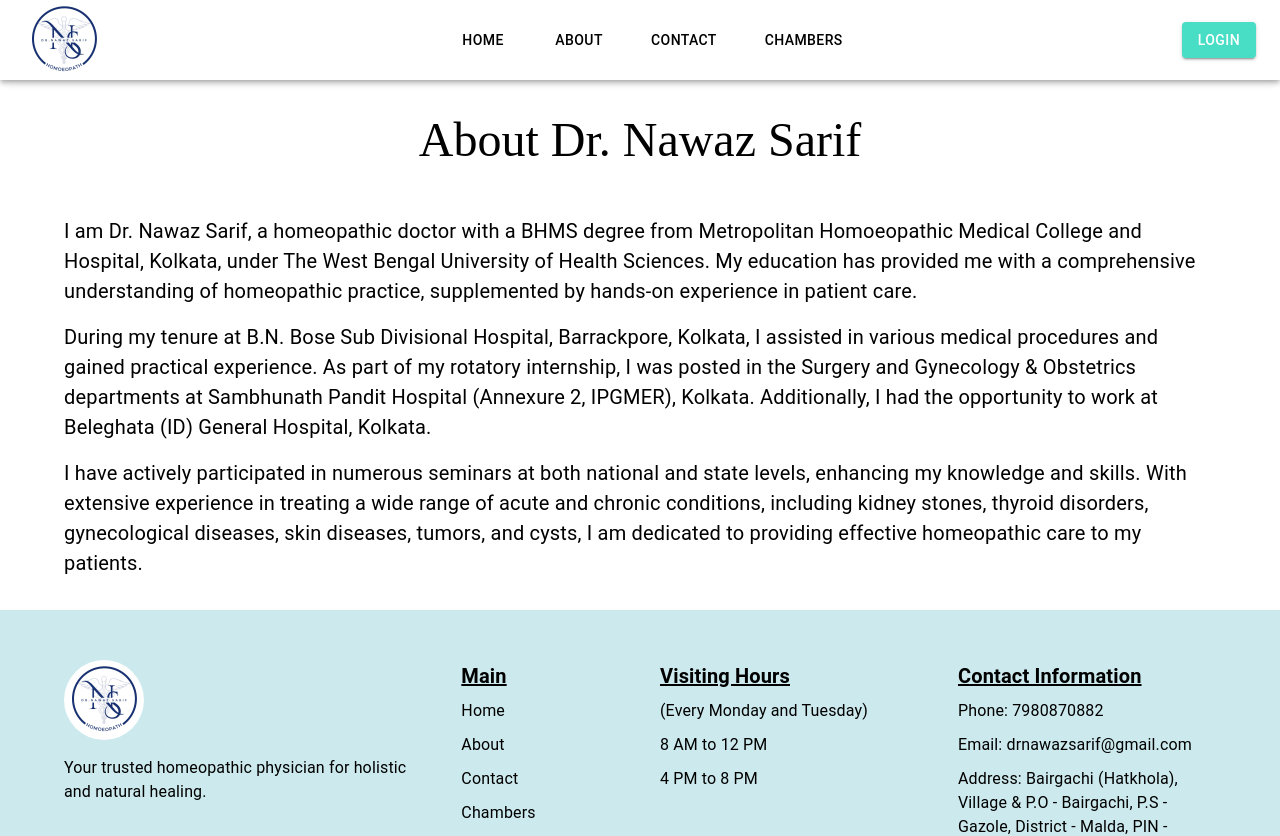
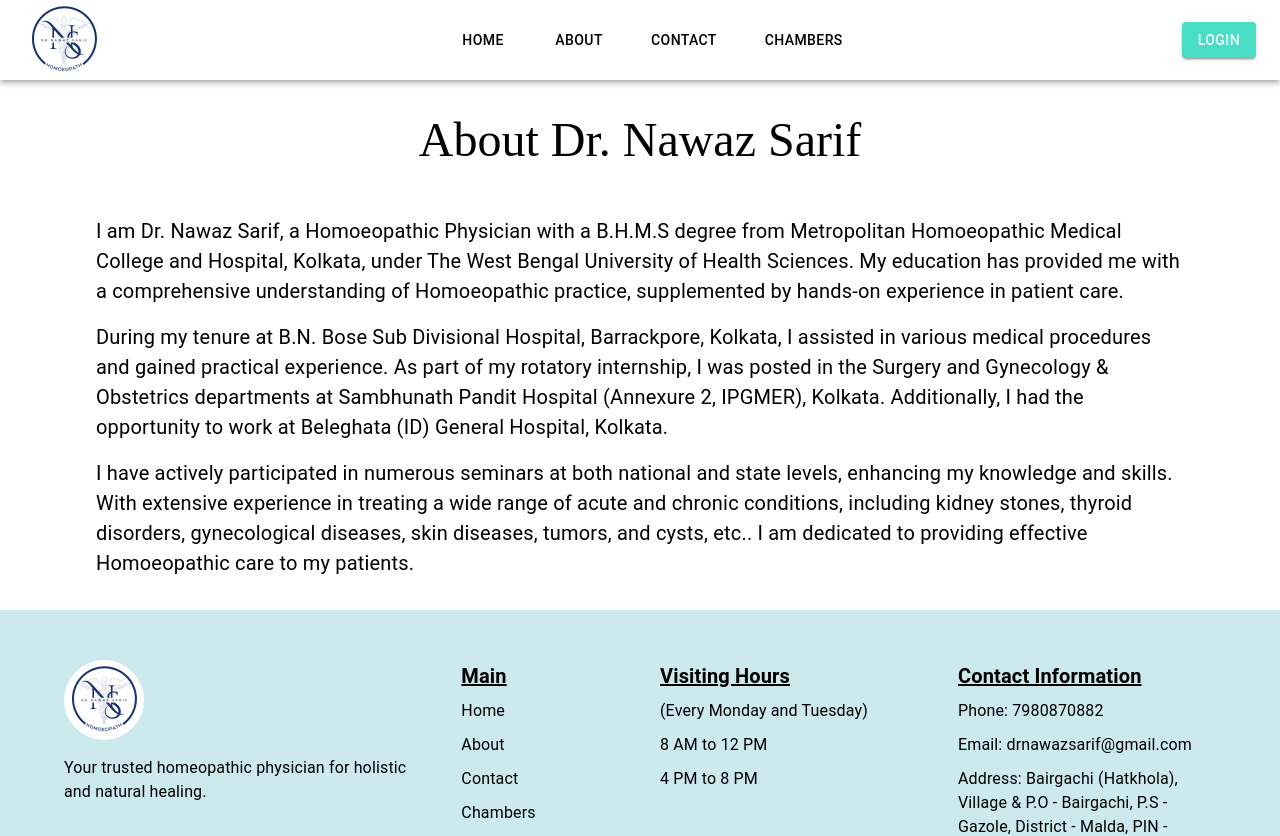
Before and after one commit to bosirullah/landingPage-nawaz, a Next.js app: page /aboutDetails in a window 1280 px wide. Shown: the top 836 px of the page. Built offline with nearby package versions, Linux system fonts and the light colour scheme; a web font is replaced by a local one.

Commit message:
spellings and margins updated

```diff
--- a/src/app/aboutDetails/page.tsx
+++ b/src/app/aboutDetails/page.tsx
@@ -11,18 +11,18 @@ import {
 const Page = () => {
     return (
         <Container>
-            <Box mt={4} mb={4}>
+            <Box mt={4} mb={4} mx={4}>
                 <Typography variant="h3" align="center" sx={{ mb: 6,fontFamily: "Playwrite AT" }}>
                     About Dr. Nawaz Sarif
                 </Typography>
                 <Typography variant="body1" paragraph sx={{fontSize: "20px"}}>
-                    I am Dr. Nawaz Sarif, a homeopathic doctor with a BHMS degree from Metropolitan Homoeopathic Medical College and Hospital, Kolkata, under The West Bengal University of Health Sciences. My education has provided me with a comprehensive understanding of homeopathic practice, supplemented by hands-on experience in patient care.
+                    I am Dr. Nawaz Sarif, a Homoeopathic Physician with a B.H.M.S degree from Metropolitan Homoeopathic Medical College and Hospital, Kolkata, under The West Bengal University of Health Sciences. My education has provided me with a comprehensive understanding of Homoeopathic practice, supplemented by hands-on experience in patient care.
                 </Typography>
                 <Typography variant="body1" paragraph sx={{fontSize: "20px"}}>
                     During my tenure at B.N. Bose Sub Divisional Hospital, Barrackpore, Kolkata, I assisted in various medical procedures and gained practical experience. As part of my rotatory internship, I was posted in the Surgery and Gynecology & Obstetrics departments at Sambhunath Pandit Hospital (Annexure 2, IPGMER), Kolkata. Additionally, I had the opportunity to work at Beleghata (ID) General Hospital, Kolkata.
                 </Typography>
                 <Typography variant="body1" paragraph sx={{fontSize: "20px"}}>
-                    I have actively participated in numerous seminars at both national and state levels, enhancing my knowledge and skills. With extensive experience in treating a wide range of acute and chronic conditions, including kidney stones, thyroid disorders, gynecological diseases, skin diseases, tumors, and cysts, I am dedicated to providing effective homeopathic care to my patients.
+                    I have actively participated in numerous seminars at both national and state levels, enhancing my knowledge and skills. With extensive experience in treating a wide range of acute and chronic conditions, including kidney stones, thyroid disorders, gynecological diseases, skin diseases, tumors, and cysts, etc.. I am dedicated to providing effective Homoeopathic care to my patients.
                 </Typography>
             </Box>
         </Container>
```
